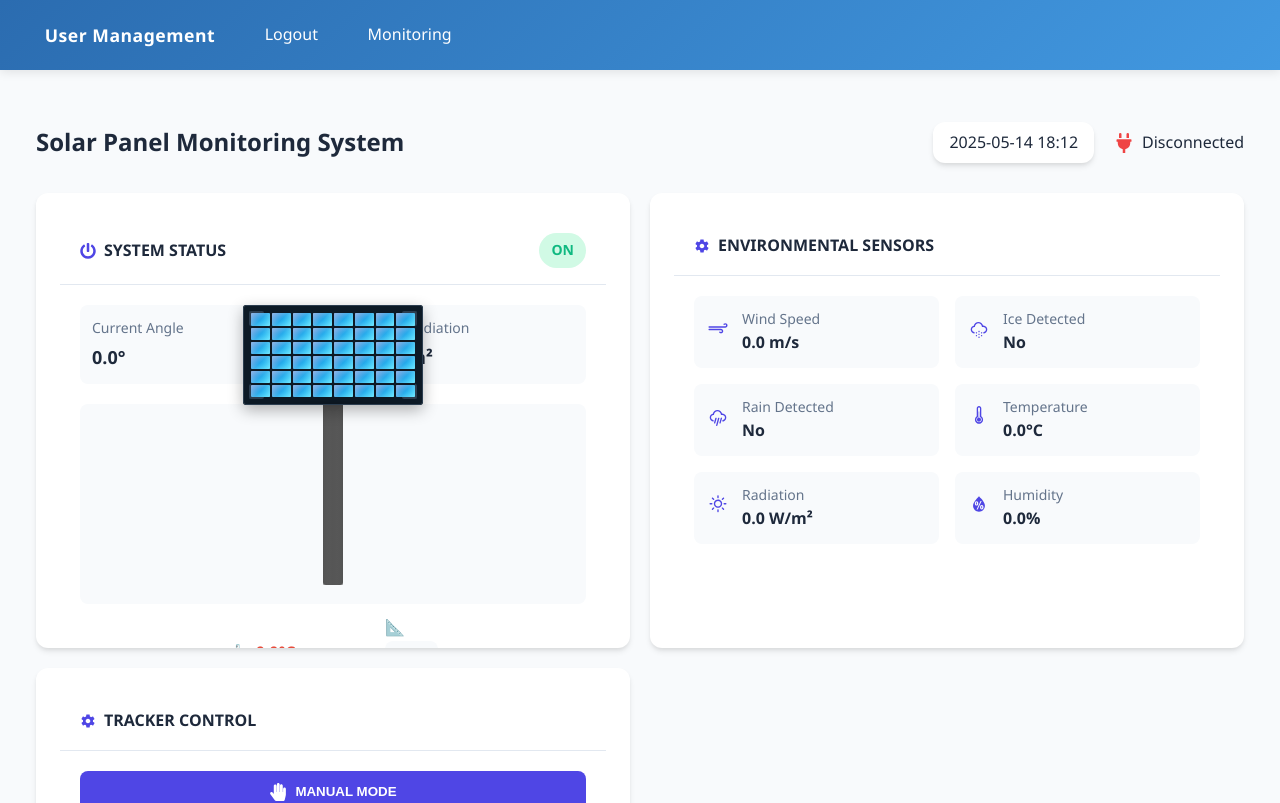
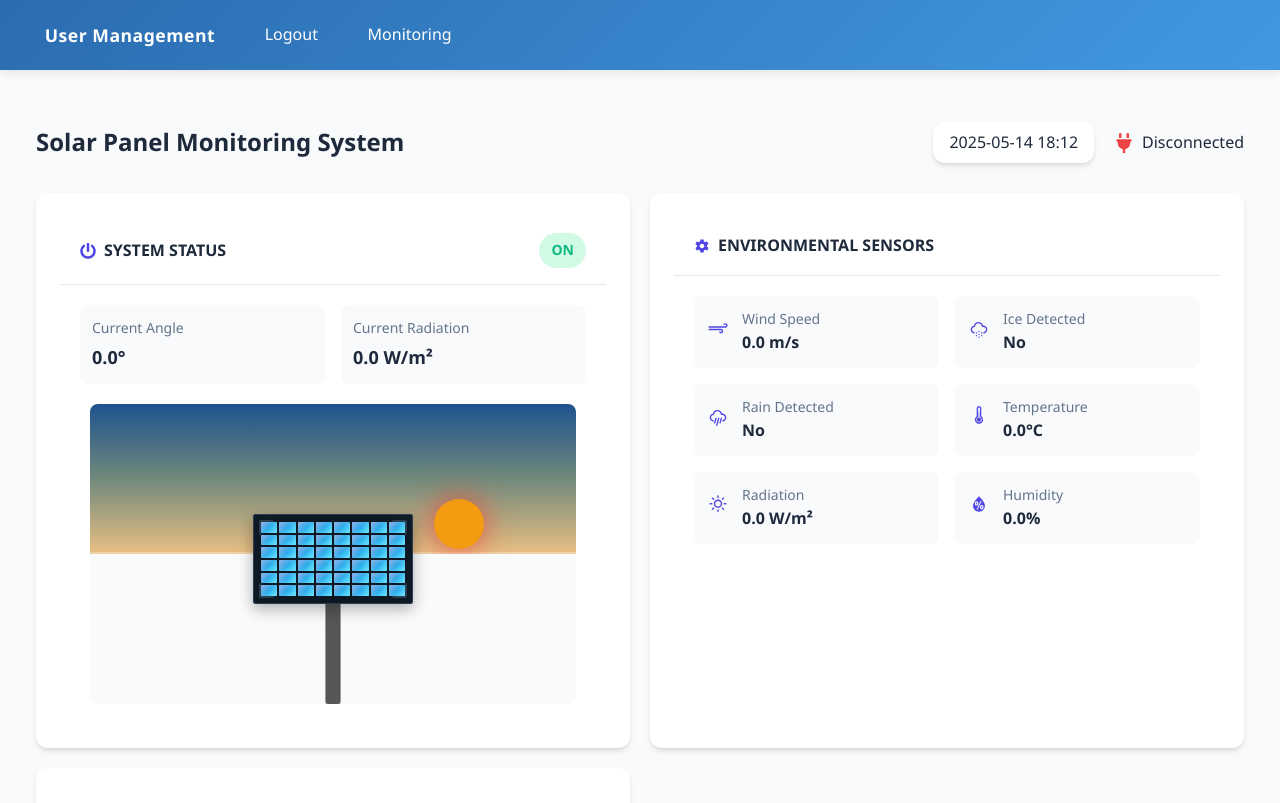
Before and after one commit to gripexdev/solar-panel-monitoring-system-full, a React (Create React App) app in the folder front/: page /monitoring in a window 1280 px wide. Shown: the top 803 px of the page. Built offline with nearby package versions, Linux system fonts and the light colour scheme; no server answers; sample sign-in values are in the browser's storage.

Commit message:
new design for solar panel

```diff
--- a/front/src/MonitoringDashboard.js
+++ b/front/src/MonitoringDashboard.js
@@ -80,6 +80,14 @@ function MonitoringDashboard() {
 		}, 60000);
 		return () => clearInterval(intervalId);
 	}, []);
+
+	// Function to get the current time of day as a fraction of the day (0 to 1)
+	const getCurrentTimeOfDay = () => {
+    const now = new Date();
+    const hours = now.getHours();
+    const minutes = now.getMinutes();
+    return (hours * 60 + minutes) / 1440; // 1440 minutes in a day
+};
 
 	// WebSocket connection
 	const {
@@ -263,6 +271,7 @@ function MonitoringDashboard() {
 							<SolarPanel
 								temperature={sensorData.temperature}
 								pvAngle={sensorData.pvAngle}
+								timeOfDay={getCurrentTimeOfDay()}
 							/>
 						</div>
 					</div>
--- a/front/src/SolarPanelDashboard2.css
+++ b/front/src/SolarPanelDashboard2.css
@@ -184,12 +184,13 @@ body {
 }
 
 .solar-panel-visualization {
-    height: 200px;
+    height: 300px; /* Match the new component height */
     display: flex;
     justify-content: center;
     align-items: center;
-    background-color: #f8fafc;
+    background-color: white; /* Changed from #f8fafc for better contrast */
     border-radius: 8px;
+    padding: 10px;
 }
 
 /* Environmental Sensors Card */
--- a/front/src/components/SolarPanel.css
+++ b/front/src/components/SolarPanel.css
@@ -2,14 +2,49 @@
     display: flex;
     flex-direction: column;
     align-items: center;
-    margin-bottom: 2rem;
     position: relative;
+    width: 100%;
+    height: 300px; /* Reduced height to fit better in card */
+}
+
+.sky-container {
+    position: relative;
+    width: 100%;
+    height: 150px; /* Reduced sky height */
+    overflow: hidden;
+    background: linear-gradient(to bottom, #1e528e 0%, #728a7c 50%, #e9bf83 100%);
+    border-radius: 8px 8px 0 0;
+}
+
+.sun {
+    position: absolute;
+    width: 50px; /* Slightly larger sun */
+    height: 50px;
+    background: #f1c40f;
+    border-radius: 50%;
+    box-shadow: 0 0 40px #f39c12; /* More prominent glow */
+    transition: all 1.5s ease-in-out;
+    z-index: 1;
+    transform: translate(-50%, -50%); /* Center the sun */
+}
+
+.horizon {
+    position: absolute;
+    bottom: 0;
+    left: 0;
+    width: 100%;
+    height: 2px;
+    background: rgba(255, 255, 255, 0.3);
 }
 
 .panel-mount {
     position: relative;
-    height: 300px;
-    width: 300px;
+    height: 150px; /* Reduced height */
+    width: 100%;
+    background: #f8fafc;
+    border-radius: 0 0 8px 8px;
+    display: flex;
+    justify-content: center;
 }
 
 /* Mounting Pole */
@@ -18,8 +53,8 @@
     bottom: 0;
     left: 50%;
     transform: translateX(-50%);
-    width: 20px;
-    height: 200px;
+    width: 15px; /* Thinner pole */
+    height: 120px; /* Shorter pole */
     background: linear-gradient(to right, #777, #555, #777);
     border-radius: 3px;
     z-index: 1;
@@ -42,11 +77,11 @@
 /* Pole Top Bracket */
 .pole-top {
     position: absolute;
-    bottom: 180px;
+    bottom: 100px; /* Adjusted position */
     left: 50%;
     transform: translateX(-50%);
-    width: 40px;
-    height: 40px;
+    width: 30px; /* Smaller bracket */
+    height: 30px;
     z-index: 2;
 }
 
@@ -64,12 +99,12 @@
 /* Solar Panel */
 .solar-panel {
     position: absolute;
-    bottom: 180px;
+    bottom: 100px; /* Adjusted position */
     left: 50%;
-    transform-origin: 50% 20px;
+    transform-origin: 50% 15px; /* Adjusted rotation point */
     transform: translateX(-50%) rotate(0deg);
-    width: 180px;
-    height: 100px;
+    width: 160px; /* Slightly smaller panel */
+    height: 90px;
     background: #0d1a26;
     border-radius: 3px;
     transition: transform 1.5s ease-in-out;
--- a/front/src/components/SolarPanel.jsx
+++ b/front/src/components/SolarPanel.jsx
@@ -1,38 +1,54 @@
 import React, { useEffect, useRef } from "react";
 import "./SolarPanel.css";
 
-const SolarPanel = ({ pvAngle = 0, temperature = 0 }) => {
-    //   console.log("SolarPanel rendered with:", { pvAngle, temperature });
-
+const SolarPanel = ({ pvAngle = 0, temperature = 0, timeOfDay = 0.5 }) => {
     const panelRef = useRef(null);
-
-    // Safe value formatting
-    const formatValue = (value, fixed = 1) => {
-        if (value === undefined || value === null) return "0";
-        return typeof value === 'number' ? value.toFixed(fixed) : value;
-    };
+    const sunRef = useRef(null);
 
     useEffect(() => {
-         if (panelRef.current) {
+        if (panelRef.current) {
             const angle = typeof pvAngle === 'number' ? pvAngle : 0;
             panelRef.current.style.transform = `translateX(-50%) rotate(${angle}deg)`;
         }
     }, [pvAngle]);
 
+    useEffect(() => {
+        if (sunRef.current) {
+            const x = timeOfDay * 100;
+            const y = 50 + (Math.sin(timeOfDay * Math.PI) * 50);
+
+            sunRef.current.style.left = `${Math.min(90, Math.max(10, x))}%`;
+            sunRef.current.style.top = `${Math.min(80, Math.max(20, y))}%`;
+
+            if (timeOfDay < 0.25 || timeOfDay > 0.75) {
+                sunRef.current.style.background = '#f39c12';
+                sunRef.current.style.boxShadow = '0 0 30px #e74c3c';
+            } else {
+                sunRef.current.style.background = '#f1c40f';
+                sunRef.current.style.boxShadow = '0 0 50px #f39c12';
+            }
+        }
+    }, [timeOfDay]);
+
     return (
         <div className="solar-panel-container">
+            <div className="sky-container">
+                <div
+                    ref={sunRef}
+                    className="sun"
+                    style={{
+                        left: '50%',
+                        top: '100%'
+                    }}
+                />
+                <div className="horizon" />
+            </div>
+
             <div className="panel-mount">
-                {/* Mounting Pole */}
                 <div className="mounting-pole">
                     <div className="pole-shadow"></div>
                 </div>
-
-                {/* Pole Top Bracket */}
-                <div className="pole-top">
-                    <div className="bracket"></div>
-                </div>
-
-                {/* Solar Panel */}
+                <div className="panel-connection"></div>
                 <div ref={panelRef} className="solar-panel">
                     <div className="panel-cells">
                         {Array.from({ length: 48 }).map((_, i) => (
@@ -47,17 +63,6 @@ const SolarPanel = ({ pvAngle = 0, temperature = 0 }) => {
                     </div>
                 </div>
             </div>
-
-            <div className="panel-data">
-                <div className="temperature-display">
-                    <div className="temp-icon">🌡️</div>
-                    <div className="temp-value">{formatValue(temperature)}°C</div>
-                </div>
-                <div className="panel-angle-display">
-                    <div className="angle-icon">📐</div>
-                    <div className="angle-value">{formatValue(pvAngle)}°</div>
-                </div>
-            </div>
         </div>
     );
 };
--- a/front/src/solarpanel.css
+++ b/front/src/solarpanel.css
@@ -1,4 +1,4 @@
-/* App.css */
+App.css
 :root {
     --primary-color: #2b5876;
     --secondary-color: #4e4376;
```
